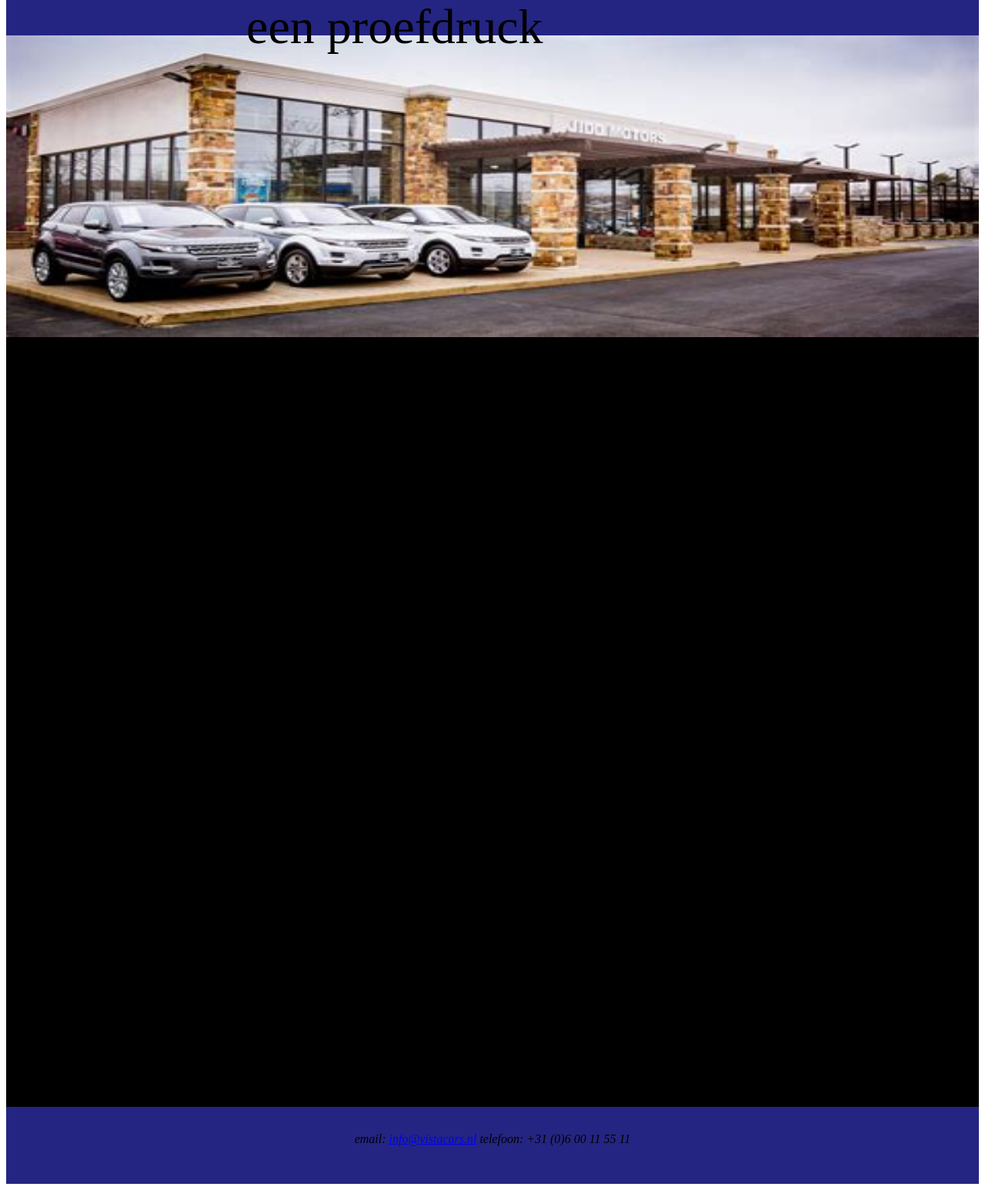
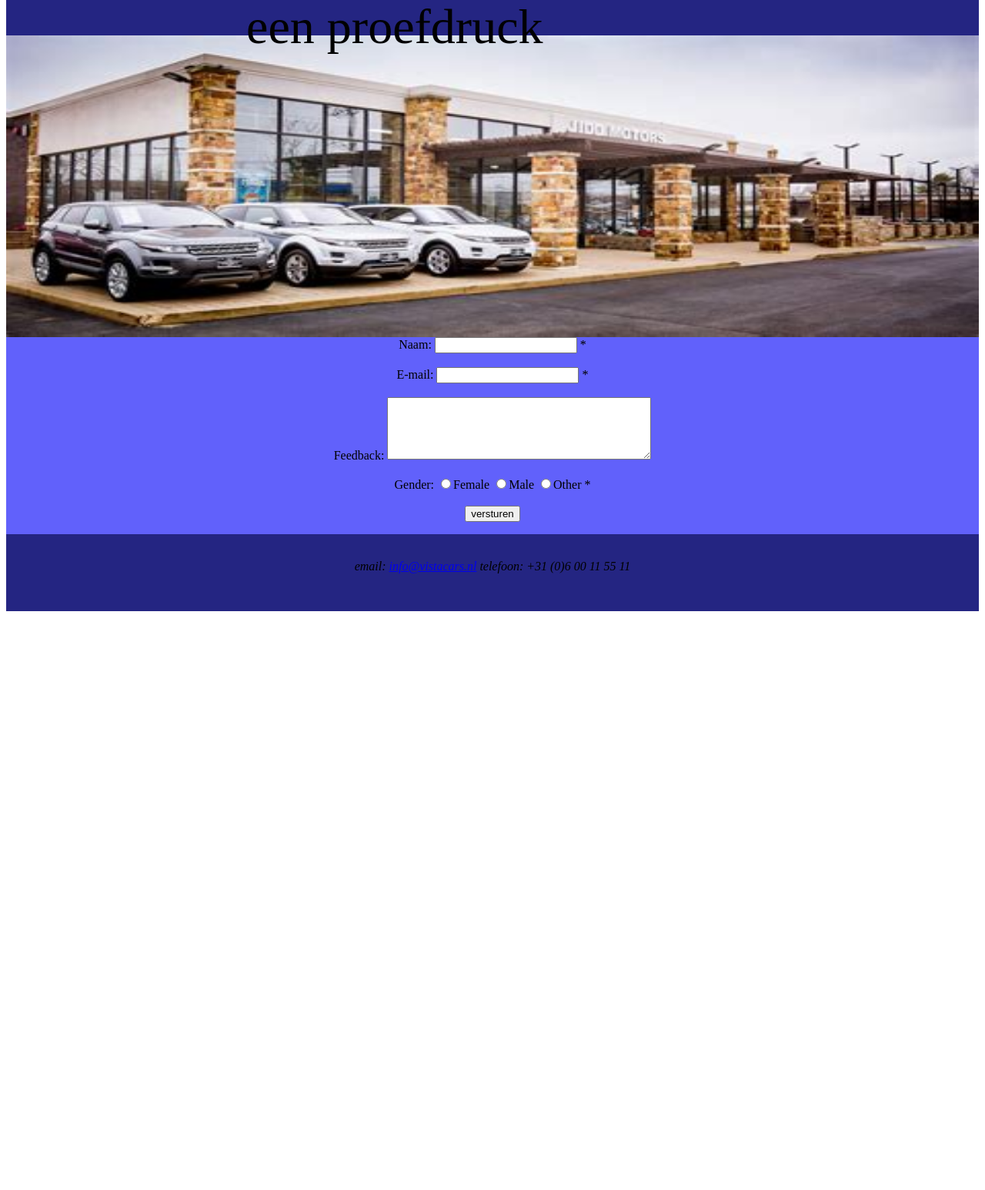
Before and after one commit to 503631/challenge_6_groep2, a PHP site: page /contact.php in a window 1280 px wide. Shown: the part 362-1908 px from the top of the page at 77% size. After the commit the page ends 1156 px from the top, so only its background shows below. Run offline with PHP 8.4, Linux system fonts and the light colour scheme; some libraries are stand-ins or nearby versions.

Commit message:
contact pagina fix

```diff
--- a/contact.php
+++ b/contact.php
@@ -23,7 +23,79 @@
   <div class="centered">lorem ipsum is slechts een proefdruck</div>
   </div>
     <div class="contactpagiena">
-
+    <?php
+  // define variables and set to empty values
+  $nameErr = $emailErr = $genderErr = $websiteErr = "";
+  $name = $email = $gender = $comment = $website = "";
+  if ($_SERVER["REQUEST_METHOD"] == "POST") {
+    if (empty($_POST["name"])) {
+      $nameErr = "Name is required";
+    } else {
+      $name = test_input($_POST["name"]);
+      // check if name only contains letters and whitespace
+      if (!preg_match("/^[a-zA-Z-' ]*$/", $name)) {
+        $nameErr = "Only letters and white space allowed";
+      }
+    }
+    if (empty($_POST["email"])) {
+      $emailErr = "Email is required";
+    } else {
+      $email = test_input($_POST["email"]);
+      // check if e-mail address is well-formed
+      if (!filter_var($email, FILTER_VALIDATE_EMAIL)) {
+        $emailErr = "Invalid email format";
+      }
+    }
+    if (empty($_POST["website"])) {
+      $website = "";
+    } else {
+      $website = test_input($_POST["website"]);
+      // check if URL address syntax is valid (this regular expression also allows dashes in the URL)
+      if (!preg_match("/\b(?:(?:https?|ftp):\/\/|www\.)[-a-z0-9+&@#\/%?=~_|!:,.;]*[-a-z0-9+&@#\/%=~_|]/i", $website)) {
+        $websiteErr = "Invalid URL";
+      }
+    }
+    if (empty($_POST["comment"])) {
+      $comment = "";
+    } else {
+      $comment = test_input($_POST["comment"]);
+    }
+    if (empty($_POST["gender"])) {
+      $genderErr = "Gender is required";
+    } else {
+      $gender = test_input($_POST["gender"]);
+    }
+  }
+  function test_input($data)
+  {
+    $data = trim($data);
+    $data = stripslashes($data);
+    $data = htmlspecialchars($data);
+    return $data;
+  }
+  ?>
+  <div id="contact">
+  <form method="post" action="">
+    <div id="contact">Naam: <input type="text" name="name" value="<?php echo $name; ?>">
+      <span class="error">* <?php echo $nameErr; ?></span>
+      <br><br>
+      E-mail: <input type="text" name="email" value="<?php echo $email; ?>">
+      <span class="error">* <?php echo $emailErr; ?></span>
+      <br><br>
+      Feedback: <textarea name="comment" rows="5" cols="40"><?php echo $comment; ?></textarea>
+      <br><br>
+      <div id="gender">Gender:
+        <input type="radio" name="gender" <?php if (isset($gender) && $gender == "female") echo "checked"; ?> value="female">Female
+        <input type="radio" name="gender" <?php if (isset($gender) && $gender == "male") echo "checked"; ?> value="male">Male
+        <input type="radio" name="gender" <?php if (isset($gender) && $gender == "other") echo "checked"; ?> value="other">Other
+        <span class="error">* <?php echo $genderErr; ?></span>
+        <br><br>
+      </div>
+      <input type="submit" name="submit" value="versturen">
+  </form>
+</div>
+  <?php
+  ?>
     </div>
 
 
--- a/css/style.css
+++ b/css/style.css
@@ -171,8 +171,9 @@
     }
     .contactpagiena{
         width: 100%;
-        height: 1000px;
-        background-color: black;
+        height: 300px;
+        background-color: #6161fb;
+        text-align: center;
     }
     .title{
       text-align: center;
```
Also changed, not shown: admin/pages/weborders.php (+35 -0 lines).
